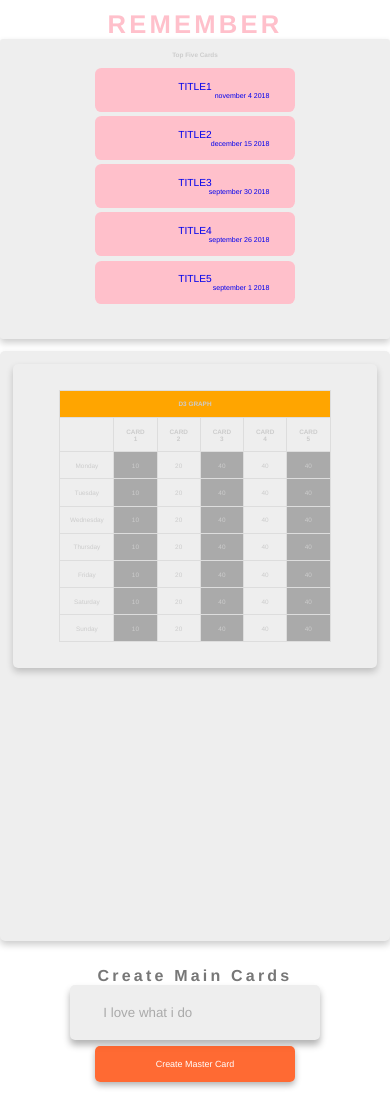
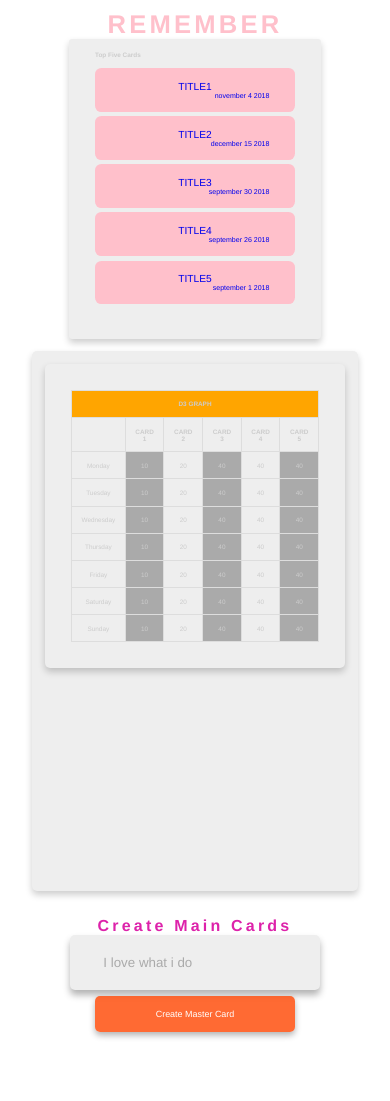
Before and after one commit to NickAMars/Remember, a React (Create React App) app in the folder client/: page /main in a window 390 px wide. After the commit the page ends 1051 px from the top, so only its background shows below. Built offline with nearby package versions, Linux system fonts and the light colour scheme; no server answers.

Commit message:
update the style for the main components

```diff
--- a/client/src/style/css/main.css
+++ b/client/src/style/css/main.css
@@ -88,7 +88,7 @@ body {
   font-size: 4rem; }
 
 .heading__quaternary {
-  color: #777;
+  color: #D2A;
   font-size: 2.5em;
   letter-spacing: .2em;
   font-weight: 700;
@@ -436,8 +436,7 @@ body {
   font-weight: 400; }
   @media only screen and (max-width: 900px) {
     .xcontainer-main {
-      flex-direction: column;
-      justify-content: flex-start; } }
+      flex-direction: column; } }
 
 .create__show {
   padding: 2rem; }
@@ -539,15 +538,17 @@ body {
   border-radius: .5em;
   padding: 2em 4em;
   flex: 0 1 300px;
-  text-align: center;
+  align-self: center;
   box-shadow: 0 0.6em 1.2em rgba(0, 0, 0, 0.2); }
   @media only screen and (max-width: 900px) {
     .topcards {
+      justify-content: center;
       margin-bottom: 2em; } }
 
 .topcards__graph {
-  flex: 0 1 590px;
+  flex: 0 1 540px;
   border-radius: 5px;
+  align-self: center;
   padding: 2rem;
   background-color: #eee;
   box-shadow: 0 0.6em 1.2em rgba(0, 0, 0, 0.2); }
--- a/client/src/style/scss/base/_typography.scss
+++ b/client/src/style/scss/base/_typography.scss
@@ -40,7 +40,7 @@
     font-size: 4rem;
   }
   &__quaternary{
-    color: #777;
+    color: #D2A;
     font-size: 2.5em;
     letter-spacing: .2em;
     font-weight: 700;
--- a/client/src/style/scss/component/_container.scss
+++ b/client/src/style/scss/component/_container.scss
@@ -2,10 +2,11 @@
   display: flex;
   justify-content: space-around;
   font-weight: 400;
+  // background-color: red;
+
   @media only screen and (max-width: 900px){
    flex-direction: column;
-   justify-content: flex-start;
-
+   // justify-content: flex-end;
   }
   // @media only screen and (max-width: 600px){
   //  flex-direction: column;
--- a/client/src/style/scss/component/_topcards.scss
+++ b/client/src/style/scss/component/_topcards.scss
@@ -2,17 +2,20 @@
   background-color: #eee;
   border-radius: .5em;
   padding: 2em 4em;
+  // height: 500px;
   flex: 0 1 300px;
-  text-align: center;
+  align-self:center;
   box-shadow: 0 .6em 1.2em rgba(#000, .2);
   @media only screen and (max-width: 900px){
+    // align-self:stretch;
+    justify-content: center;
    margin-bottom: 2em;
   }
 }
 .topcards__graph{
-    flex: 0 1 590px;
+    flex: 0 1 540px;
     border-radius: 5px;
-    // background-color: #fff;
+    align-self:center;
     padding:2rem;
     background-color: #eee;
     // margin-left:1rem;
```
